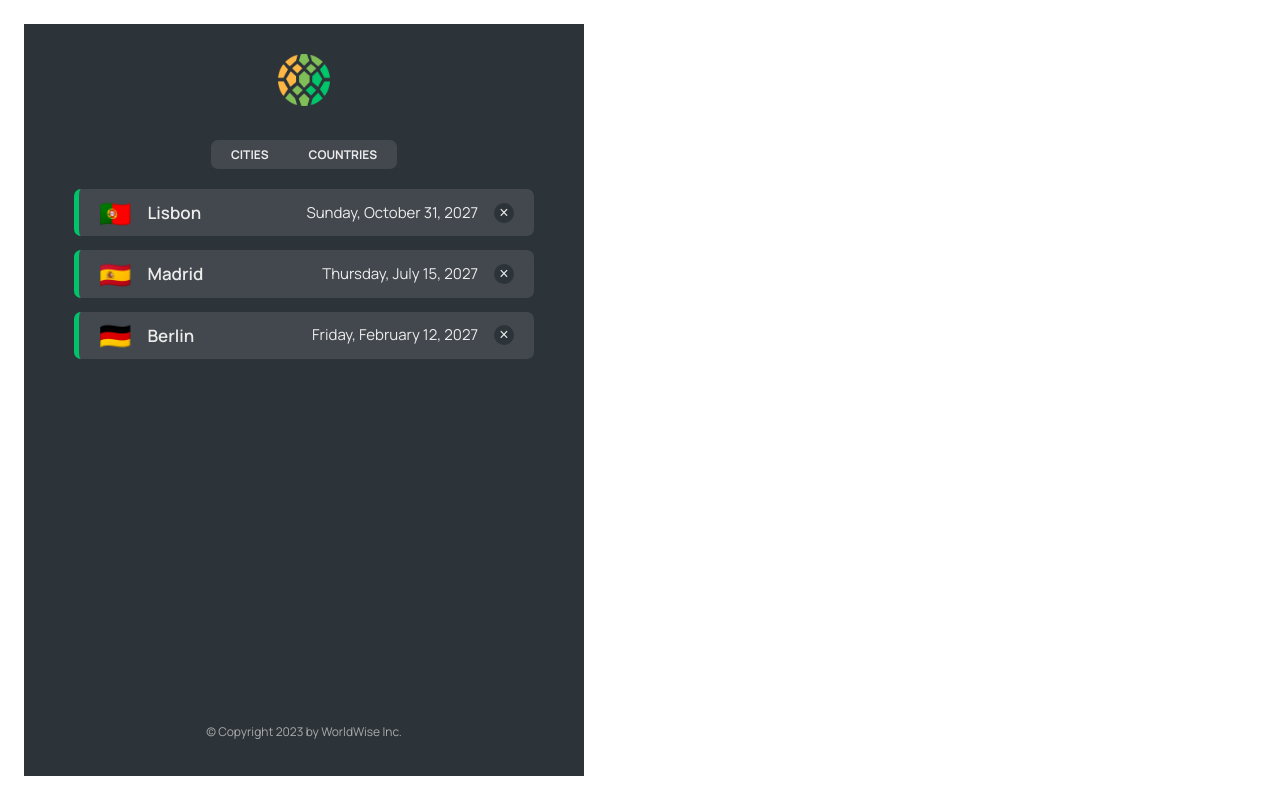
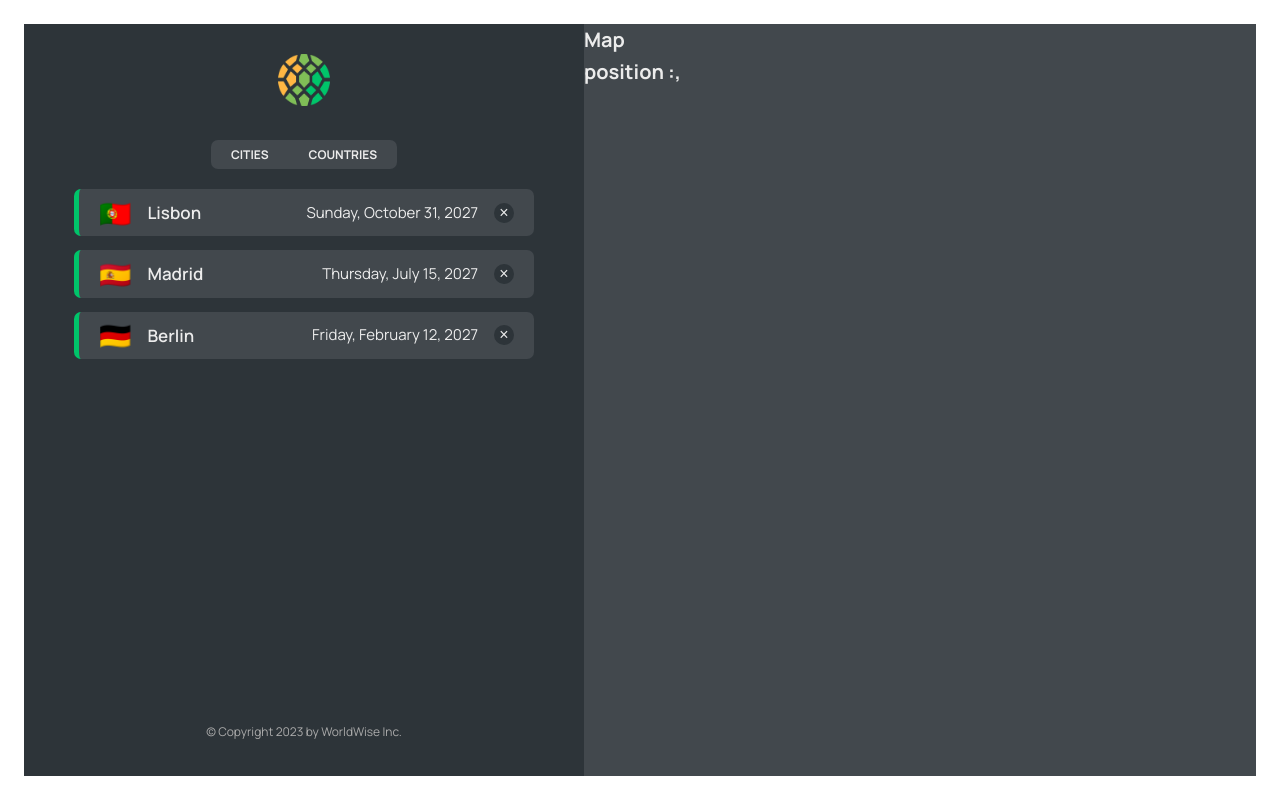
Before and after one commit to elghanbibadr/wildwise, a React (Vite) app: page /app in a window 1280 px wide. Built offline with nearby package versions, Linux system fonts and the light colour scheme; data requests are answered from the project's data file.

Commit message:
store lng and lat on the url

```diff
--- a/src/componenet/City.jsx
+++ b/src/componenet/City.jsx
@@ -20,6 +20,8 @@
 
   const {id}=useParams()
 
+
+  console.log(id)
 
   const { cityName, emoji, date, notes } = currentCity;
 
--- a/src/componenet/CityItem.jsx
+++ b/src/componenet/CityItem.jsx
@@ -11,10 +11,12 @@
     }).format(new Date(date));
 
 const CityItem = ({ city }) => {
-    const { cityName, emoji, date,id } = city;
+    const { cityName, emoji, date,id,position } = city;
+
+    console.log(position)
 
     return (
-        <Link className={styles.cityItem} to={`${id}`} >
+        <Link className={styles.cityItem} to={`${id}?lat=${position.lat}&lng=${position.lng}`} >
             <span className={styles.emoji}>{emoji}</span>
             <h3 className={styles.name}>{cityName}</h3>
             <time className={styles.date}>{formatDate(date)}</time>
--- a/src/componenet/Map.jsx
+++ b/src/componenet/Map.jsx
@@ -1,8 +1,19 @@
 import React from 'react'
 import styles from './Map.module.css'
+import {useSearchParams} from "react-router-dom"
+
 const Map = () => {
+    const [searchParams,setSearchParams] = useSearchParams()
+
+    const lat=searchParams.get("lat")
+    const lng=searchParams.get("lng")
+
+    console.log(lat)
     return (
-        <div>Map</div>
+        <div className={styles.mapContainer} >
+            <h1>Map</h1>
+            <h1>position :{lat},{lng}</h1>
+        </div>
     )
 }
 
--- a/src/pages/AppLayout.jsx
+++ b/src/pages/AppLayout.jsx
@@ -1,11 +1,13 @@
 
 import AppNav from "../componenet/AppNav";
 import SideBar from "../componenet/SideBar";
+import Map from "../componenet/Map";
 import styles from './AppLayout.module.css'
 function AppLayout() {
   return (
     <div className={styles.app} >
       <SideBar />
+      <Map/>
     </div>
   );
 }
```
